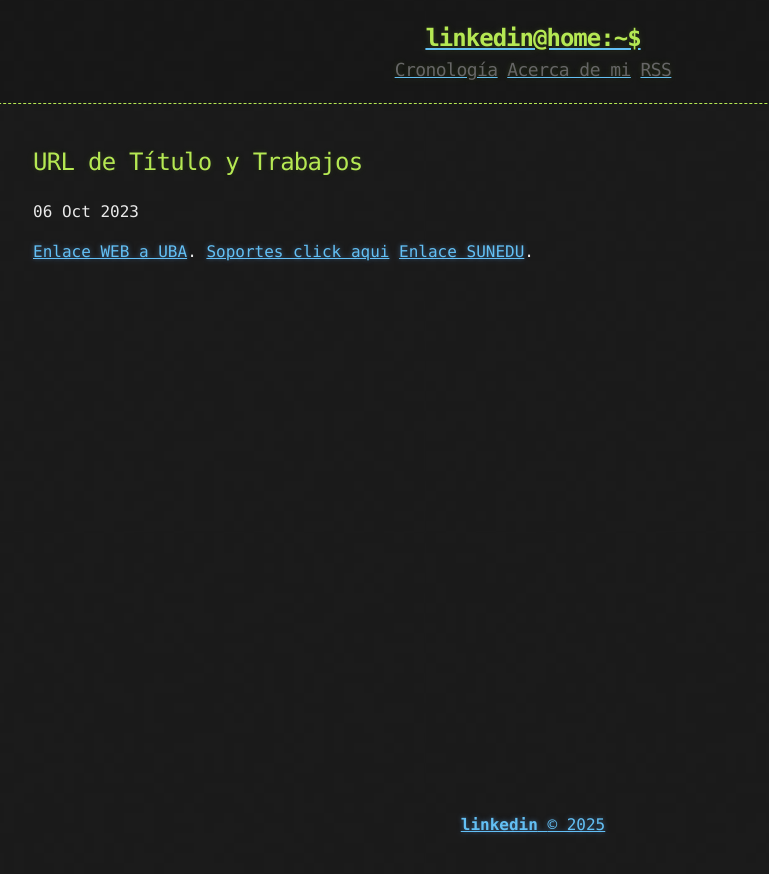
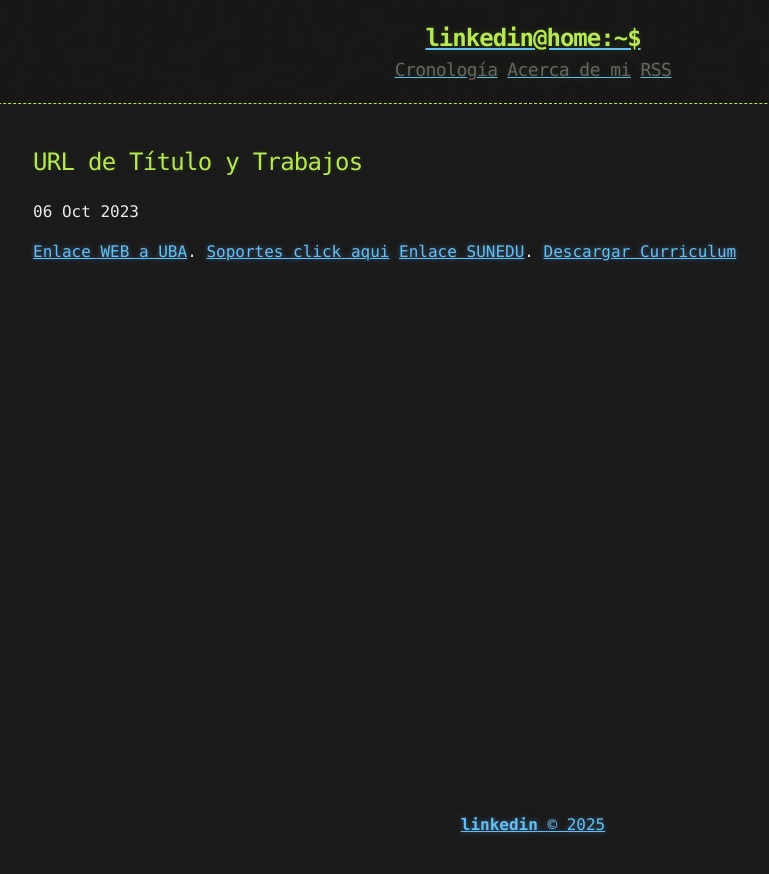
Before and after one commit to parramiguel/parramiguel.github.io, a Jekyll site: the page built from _posts/2023-10-06-URL.md, in a window 1280 px wide. Shown: the top 874 px of the page, without its empty margins (107-876 px from the left). Built offline with Jekyll 4.4.1, drawn with Linux system fonts in a browser that asks for light colours.

Commit message:
CV actualizado

```diff
--- a/_posts/2023-10-06-URL.md
+++ b/_posts/2023-10-06-URL.md
@@ -6,3 +6,4 @@ published: true
 [Enlace WEB a UBA](http://bit.ly/2lJMsgO).
 [Soportes click aqui](https://drive.google.com/file/d/1G7r8jDtqjd9OMvW2XfeSsH4WtwJa6WLS/view?usp=drive_link)
 [Enlace SUNEDU](https://enlinea.sunedu.gob.pe/).
+[Descargar Curriculum](https://drive.google.com/file/d/1QB-5EUsGKi3E7XGA8J8Wh80rYk2AtUKn/view?usp=drive_link)
```
